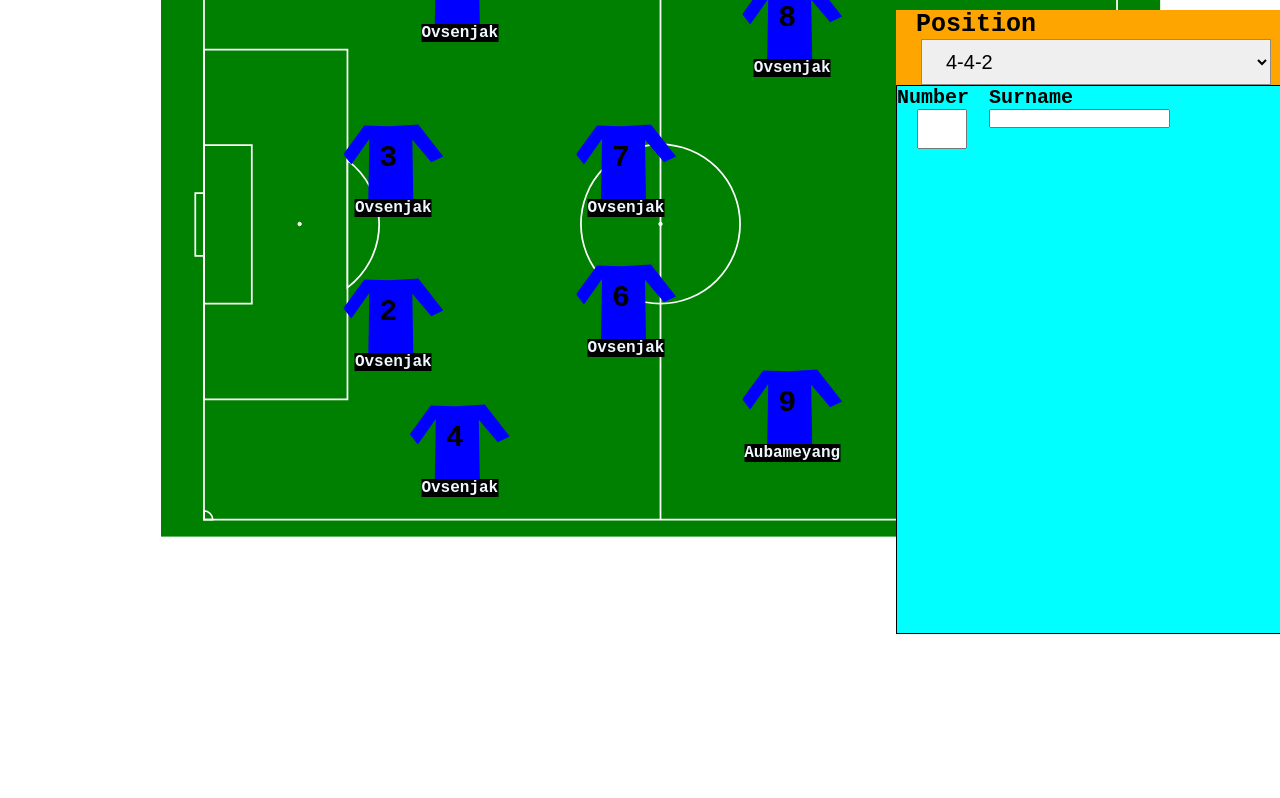
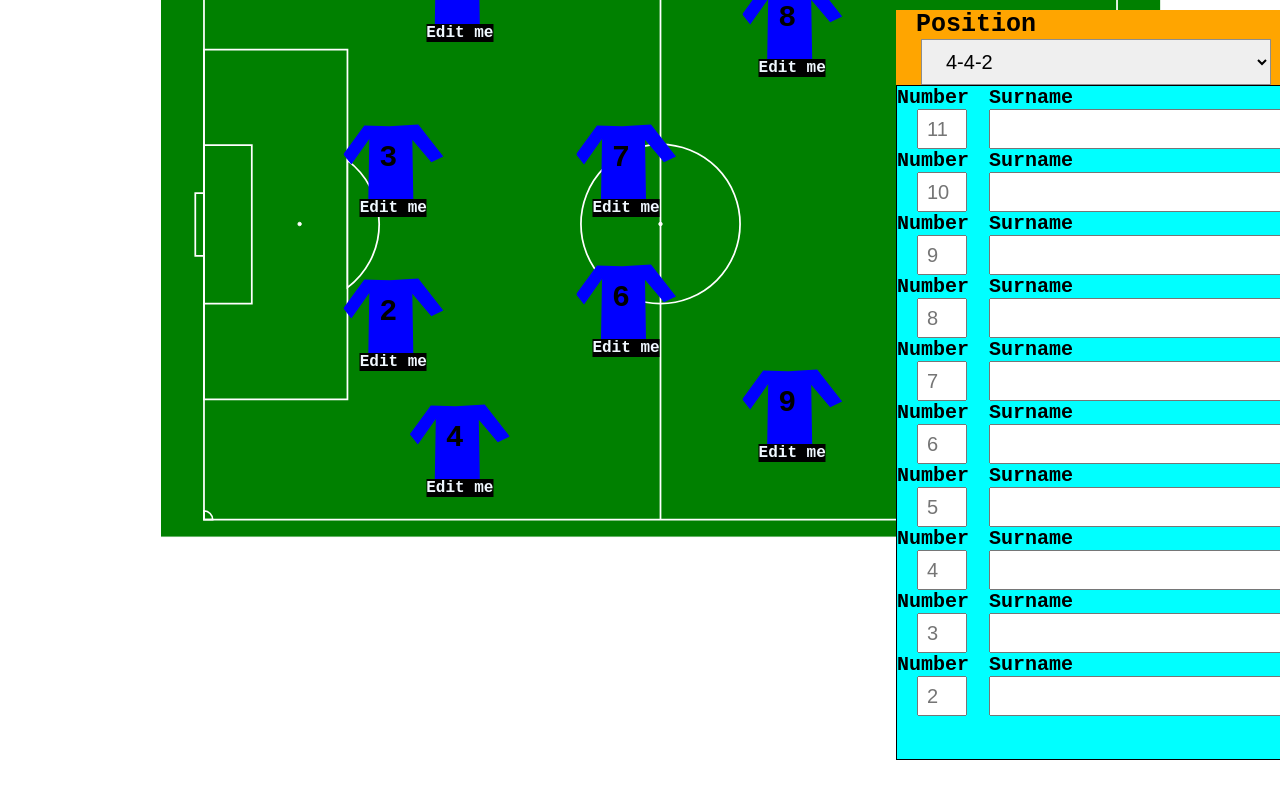
Before and after one commit to Tomolo997/Footbal_team, a plain HTML site: page index.html in a window 1280 px wide. Drawn offline with Linux system fonts and the light colour scheme.

Commit message:
added edditing numbers and surnames

```diff
--- a/index.html
+++ b/index.html
@@ -23,40 +23,40 @@
 
 <div class="footbalTshirt footballShirt-4-4-2-10"data-number="10">
     <div class="footbalShirt footbalShirtAll" ><span class="footbalNumber">10</span></div>
-    <span class="footballName">Aouar</span>
+    <span class="footballName">Edit me </span>
 </div>
     <div class="footbalTshirt footballShirt-4-4-2-9" data-number="9">
     <div class="footbalShirt footbalShirtAll " ><span class="footbalNumber">9</span></div>
-    <span class="footballName">Aubameyang</span>
+    <span class="footballName">Edit me</span>
 
 </div>
     <div class="footbalTshirt footballShirt-4-4-2-8"data-number="8">
     <div class="footbalShirt footbalShirtAll " ><span class="footbalNumber">8</span></div>
-    <span class="footballName">Ovsenjak</span>
+    <span class="footballName">Edit me</span>
 </div>
     <div class="footbalTshirt footballShirt-4-4-2-7"data-number="7">
     <div class="footbalShirt footbalShirtAll " ><span class="footbalNumber">7</span></div>
-    <span class="footballName">Ovsenjak</span>
+    <span class="footballName">Edit me</span>
 </div>
     <div class="footbalTshirt footballShirt-4-4-2-6"data-number="6">
     <div class="footbalShirt footbalShirtAll " ><span class="footbalNumber">6</span></div>
-    <span class="footballName">Ovsenjak</span>
+    <span class="footballName">Edit me</span>
 </div>
     <div class="footbalTshirt footballShirt-4-4-2-5"data-number="5">
     <div class="footbalShirt footbalShirtAll " ><span class="footbalNumber">5</span></div>
-    <span class="footballName">Ovsenjak</span>
+    <span class="footballName">Edit me</span>
 </div>
     <div class="footbalTshirt footballShirt-4-4-2-4"data-number="4">
     <div class="footbalShirt footbalShirtAll " ><span class="footbalNumber">4</span></div>
-    <span class="footballName">Ovsenjak</span>
+    <span class="footballName">Edit me</span>
 </div>
     <div class="footbalTshirt footballShirt-4-4-2-3"data-number="3">
     <div class="footbalShirt footbalShirtAll " ><span class="footbalNumber">3</span></div>
-    <span class="footballName">Ovsenjak</span>
+    <span class="footballName">Edit me</span>
 </div>
     <div class="footbalTshirt footballShirt-4-4-2-2"data-number="2">
     <div class="footbalShirt footbalShirtAll " ><span class="footbalNumber">2</span></div>
-    <span class="footballName">Ovsenjak</span>
+    <span class="footballName">Edit me</span>
 </div>
 
 
@@ -84,12 +84,103 @@
         <div class="footballNamesDiv">
             <div class="inputPlayer">
                 <div  class="numberOnShirt">
-                <span  class="numberOnShirt-span">Number </span>
-                <input class="numberOnShirt-input" type="number"max="99"min="1">
+                <span  class="numberOnShirt-span ">Number </span>
+                <input class="numberOnShirt-input player--2" maxlength="2" type="tel"max="99"min="1" data-number="2">
                 </div>
                 <div  class="surnameOnShirt">
                     <span  class="surnameOnShirt-span">Surname</span>
-                    <input class="surnameOnShirt-input" type="text">
+                    <input class="surnameOnShirt-input " data-number="2" type="text">
+                    </div>
+            </div>
+            <div class="inputPlayer">
+                <div  class="numberOnShirt">
+                <span  class="numberOnShirt-span ">Number </span>
+                <input class="numberOnShirt-input player--3" maxlength="2" type="tel"max="99"min="1" data-number="3">
+                </div>
+                <div  class="surnameOnShirt">
+                    <span  class="surnameOnShirt-span">Surname</span>
+                    <input class="surnameOnShirt-input" data-number="3" type="text">
+                    </div>
+            </div>
+            <div class="inputPlayer">
+                <div  class="numberOnShirt">
+                <span  class="numberOnShirt-span ">Number </span>
+                <input class="numberOnShirt-input  player--4" maxlength="2" type="tel"max="99"min="1"data-number="4" >
+                </div>
+                <div  class="surnameOnShirt">
+                    <span  class="surnameOnShirt-span">Surname</span>
+                    <input class="surnameOnShirt-input" data-number="4"  type="text">
+                    </div>
+            </div>
+
+            <div class="inputPlayer">
+                <div  class="numberOnShirt">
+                <span  class="numberOnShirt-span ">Number </span>
+                <input class="numberOnShirt-input player--5" maxlength="2" type="tel"max="99"min="1" data-number="5">
+                </div>
+                <div  class="surnameOnShirt">
+                    <span  class="surnameOnShirt-span">Surname</span>
+                    <input class="surnameOnShirt-input " data-number="5" type="text">
+                    </div>
+            </div>
+            <div class="inputPlayer">
+                <div  class="numberOnShirt">
+                <span  class="numberOnShirt-span ">Number </span>
+                <input class="numberOnShirt-input player--6" maxlength="2" type="tel"max="99"min="1" data-number="6">
+                </div>
+                <div  class="surnameOnShirt">
+                    <span  class="surnameOnShirt-span">Surname</span>
+                    <input class="surnameOnShirt-input " data-number="6" type="text">
+                    </div>
+            </div>
+            <div class="inputPlayer">
+                <div  class="numberOnShirt">
+                <span  class="numberOnShirt-span ">Number </span>
+                <input class="numberOnShirt-input player--7" maxlength="2" type="tel"max="99"min="1"data-number="7">
+                </div>
+                <div  class="surnameOnShirt">
+                    <span  class="surnameOnShirt-span">Surname</span>
+                    <input class="surnameOnShirt-input" data-number="7" type="text">
+                    </div>
+            </div>
+            <div class="inputPlayer">
+                <div  class="numberOnShirt">
+                <span  class="numberOnShirt-span ">Number </span>
+                <input class="numberOnShirt-input player--8" maxlength="2" type="tel"max="99"min="1"data-number="8">
+                </div>
+                <div  class="surnameOnShirt">
+                    <span  class="surnameOnShirt-span">Surname</span>
+                    <input class="surnameOnShirt-input" data-number="8" type="text">
+                    </div>
+            </div>
+            <div class="inputPlayer">
+                <div  class="numberOnShirt">
+                <span  class="numberOnShirt-span ">Number </span>
+                <input class="numberOnShirt-input player--9"maxlength="2" type="tel"max="99"min="1"data-number="9">
+                </div>
+                <div  class="surnameOnShirt">
+                    <span  class="surnameOnShirt-span">Surname</span>
+                    <input class="surnameOnShirt-input" data-number="9" type="text">
+                    </div>
+            </div>
+            <div class="inputPlayer">
+                <div  class="numberOnShirt">
+                <span  class="numberOnShirt-span ">Number </span>
+                <input class="numberOnShirt-input player--10"maxlength="2" type="tel"max="99"min="1"data-number="10">
+                </div>
+                <div  class="surnameOnShirt">
+                    <span  class="surnameOnShirt-span">Surname</span>
+                    <input class="surnameOnShirt-input" data-number="10" type="text">
+                    </div>
+            </div>
+            <div class="inputPlayer">
+                <div  class="numberOnShirt">
+                <span  class="numberOnShirt-span ">Number </span>
+                <input class="numberOnShirt-input player--11" maxlength="2" type="tel"max="99"min="1"data-number="11">
+                </div>
+                <div  class="surnameOnShirt">
+                    <span  class="surnameOnShirt-span">Surname</span>
+                    <input class="surnameOnShirt-input" data-number="11" type="text">
                     </div>
             </div>
 
--- a/index.js
+++ b/index.js
@@ -105,3 +105,34 @@ selectHtml.addEventListener("change", function (e) {
     }
   });
 });
+
+//add the players
+const numbersOnTheBar = document.querySelectorAll(".numberOnShirt-input");
+
+const numberOnTheShirt = document.querySelectorAll(".footbalNumber");
+numberOnTheShirt.forEach((el) => {
+  el.textContent = el.parentElement.parentElement.dataset.number;
+});
+//get spans
+
+numbersOnTheBar.forEach((el) => {
+  el.placeholder = numberOnTheShirt[el.dataset.number - 2].textContent;
+});
+numbersOnTheBar.forEach((el) => {
+  console.log(el.dataset.number);
+  el.addEventListener("keyup", function (e) {
+    numberOnTheShirt[el.dataset.number - 2].textContent = el.value;
+    console.log(numberOnTheShirt[el.dataset.number - 2]);
+  });
+});
+
+//surnames on the shirt on the field
+const surname = document.querySelectorAll(".footballName");
+
+const surnameShirtBar = document.querySelectorAll(".surnameOnShirt-input");
+
+surnameShirtBar.forEach((el) => {
+  el.addEventListener("keyup", function (e) {
+    surname[el.dataset.number - 2].textContent = el.value;
+  });
+});
--- a/style.css
+++ b/style.css
@@ -306,7 +306,7 @@ Football stuff outside field
   position: absolute;
   left: 70%;
   top: 1.3%;
-  height: 624px;
+  height: 750px;
   width: 400px;
   background-color: aqua;
   display: flex;
@@ -381,3 +381,10 @@ Football stuff outside field
   font-size: 2rem;
   margin-left: 2rem;
 }
+
+.surnameOnShirt-input {
+  width: 300px;
+  height: 40px;
+  font-size: 2rem;
+  padding-left: 1rem;
+}
```
